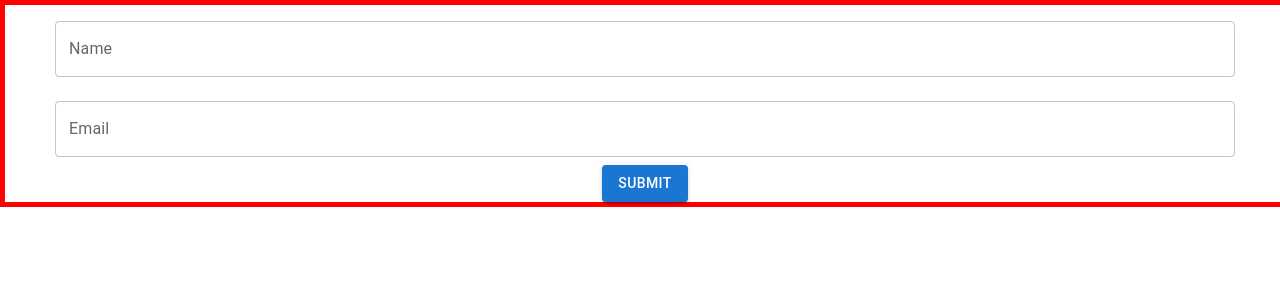
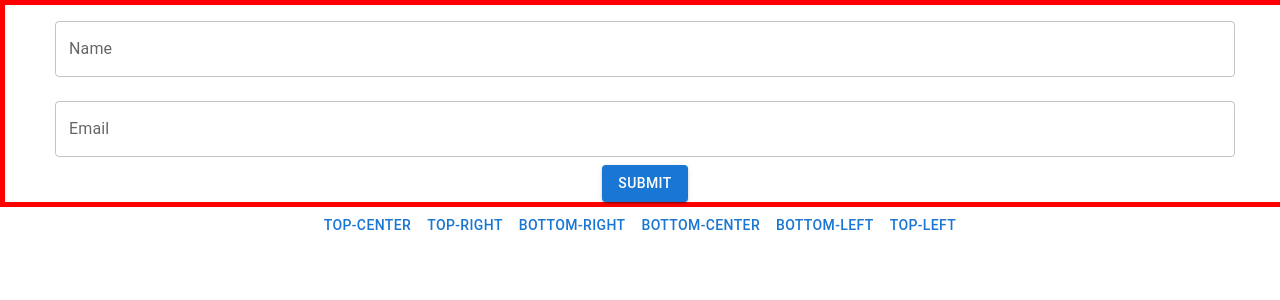
Before and after one commit to Sapphire127/investment-demo, a React (Create React App) app: page / in a window 1280 px wide. Shown: the top 300 px of the page. Built offline with nearby package versions, Linux system fonts and the light colour scheme.

Commit message:
add MySnackbar

```diff
--- a/src/main/home/components/Home/Home.tsx
+++ b/src/main/home/components/Home/Home.tsx
@@ -1,10 +1,12 @@
 import React from "react";
 import MyForm from "./MyForm.tsx";
+import MySnackbar from "./MySnackbar.tsx";
 
 export default function Home () {
     return (
         <>
             <MyForm />
+            <MySnackbar />
         </>
     );
 }
--- /dev/null
+++ b/src/main/home/components/Home/MySnackbar.tsx
@@ -0,0 +1,52 @@
+import React from 'react';
+import Button from '@material-ui/core/Button';
+import Snackbar, { SnackbarOrigin } from '@material-ui/core/Snackbar';
+
+export interface State extends SnackbarOrigin {
+  open: boolean;
+}
+
+export default function MySnackbar() {
+  const [state, setState] = React.useState<State>({
+    open: false,
+    vertical: 'top',
+    horizontal: 'center',
+  });
+  const { vertical, horizontal, open } = state;
+
+  const handleClick = (newState: SnackbarOrigin) => () => {
+    setState({ open: true, ...newState });
+  };
+
+  const handleClose = () => {
+    setState({ ...state, open: false });
+  };
+
+  const buttons = (
+    <React.Fragment>
+      <Button onClick={handleClick({ vertical: 'top', horizontal: 'center' })}>Top-Center</Button>
+      <Button onClick={handleClick({ vertical: 'top', horizontal: 'right' })}>Top-Right</Button>
+      <Button onClick={handleClick({ vertical: 'bottom', horizontal: 'right' })}>
+        Bottom-Right
+      </Button>
+      <Button onClick={handleClick({ vertical: 'bottom', horizontal: 'center' })}>
+        Bottom-Center
+      </Button>
+      <Button onClick={handleClick({ vertical: 'bottom', horizontal: 'left' })}>Bottom-Left</Button>
+      <Button onClick={handleClick({ vertical: 'top', horizontal: 'left' })}>Top-Left</Button>
+    </React.Fragment>
+  );
+
+  return (
+    <div>
+      {buttons}
+      <Snackbar
+        anchorOrigin={{ vertical, horizontal }}
+        open={open}
+        onClose={handleClose}
+        message="I love snacks"
+        key={vertical + horizontal}
+      />
+    </div>
+  );
+}
```
Also changed, not shown: src/main/home/components/Home/MySnackbar.css (added).
